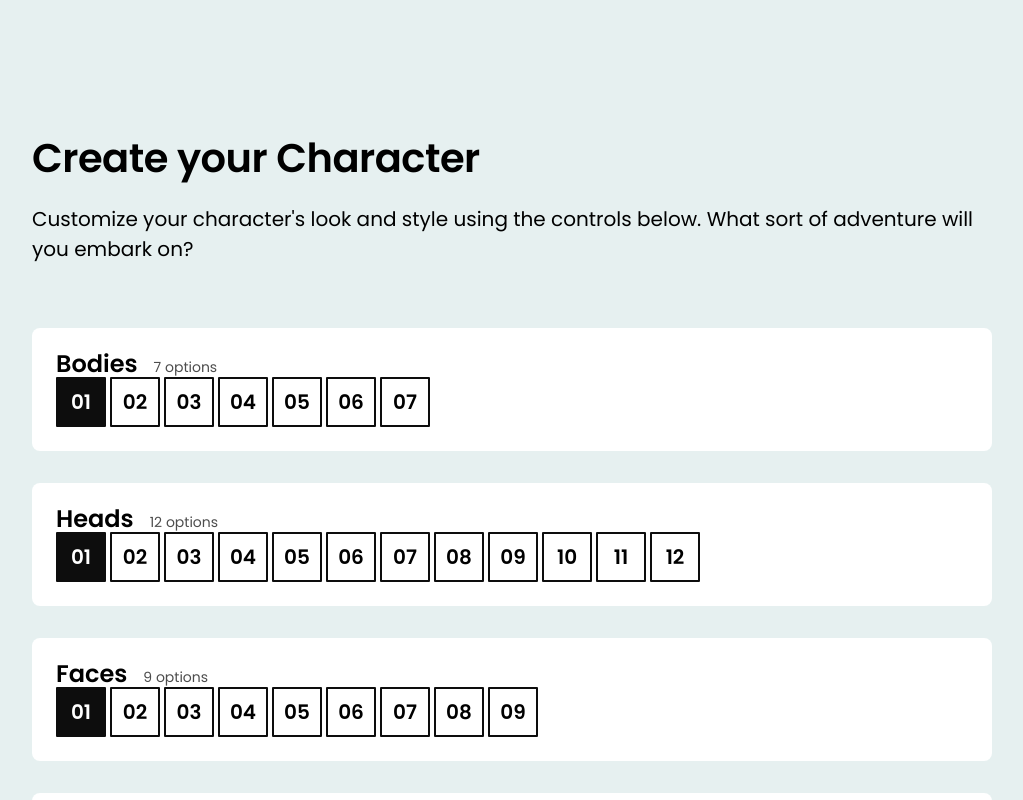
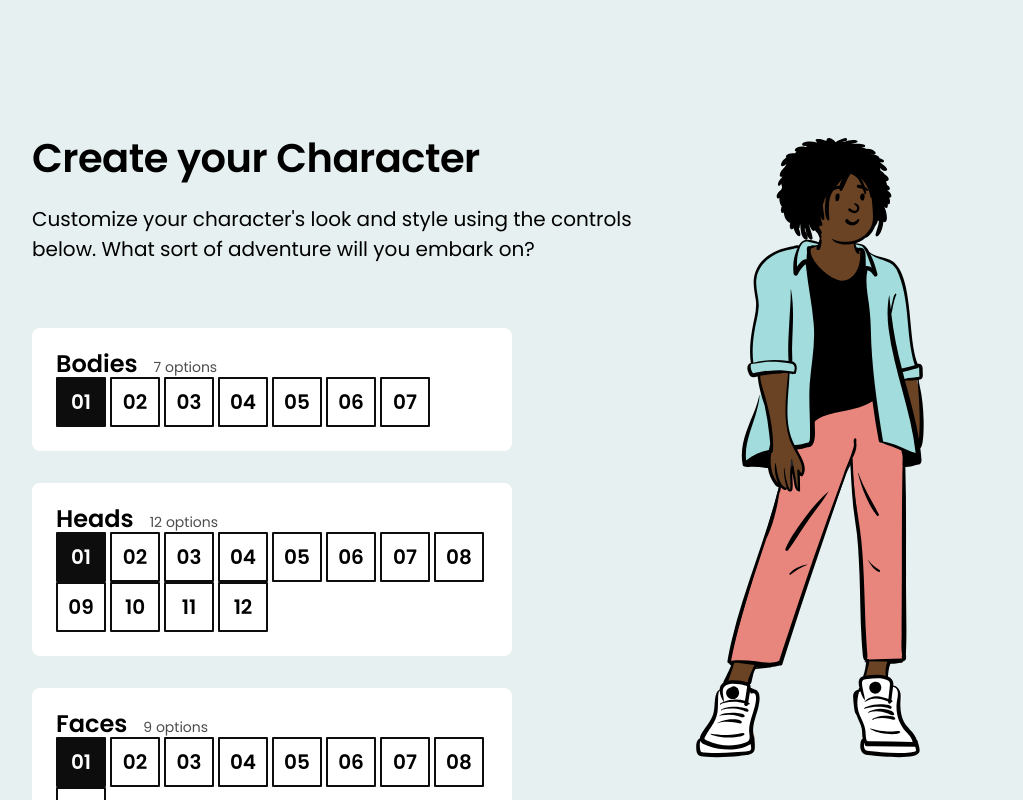
Before and after one commit to mdelmas/cssforjsdev-character-creator, a React (Create React App) app: page / in a window 1280 px wide. Shown: the top 800 px of the page, without its empty margins (128-1151 px from the left). Built offline with nearby package versions, Linux system fonts and the light colour scheme.

Commit message:
exercise 2

```diff
--- a/src/components/CharacterEditor/CharacterEditor.module.css
+++ b/src/components/CharacterEditor/CharacterEditor.module.css
@@ -8,6 +8,7 @@
 
 .header {
   padding-bottom: 64px;
+  max-width: 65%;
 }
 
 .title {
@@ -24,7 +25,15 @@
 }
 
 .characterWrapper {
+  position: fixed;
+  top: 128px;
+  right: 64px;
+
+  min-height: 500px;
+  height: auto;
+  width: 32%;
 }
 
 .controlColumn {
+  max-width: 50%;
 }
```
